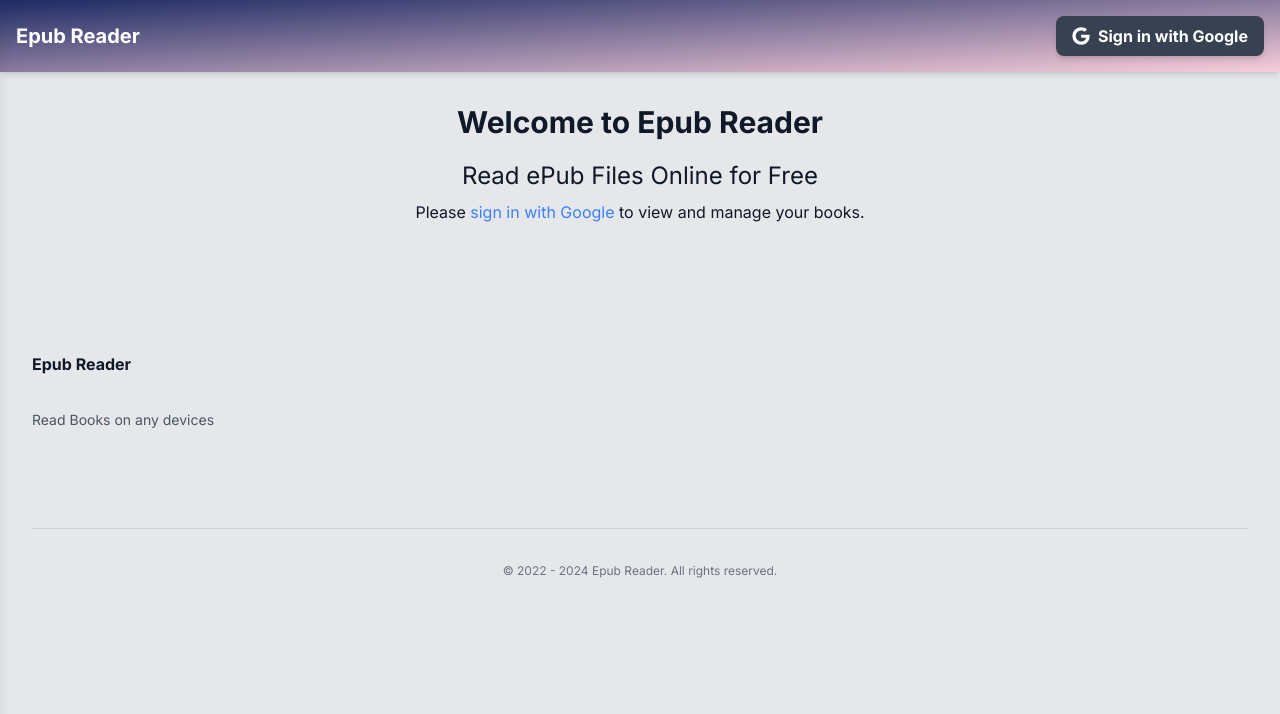
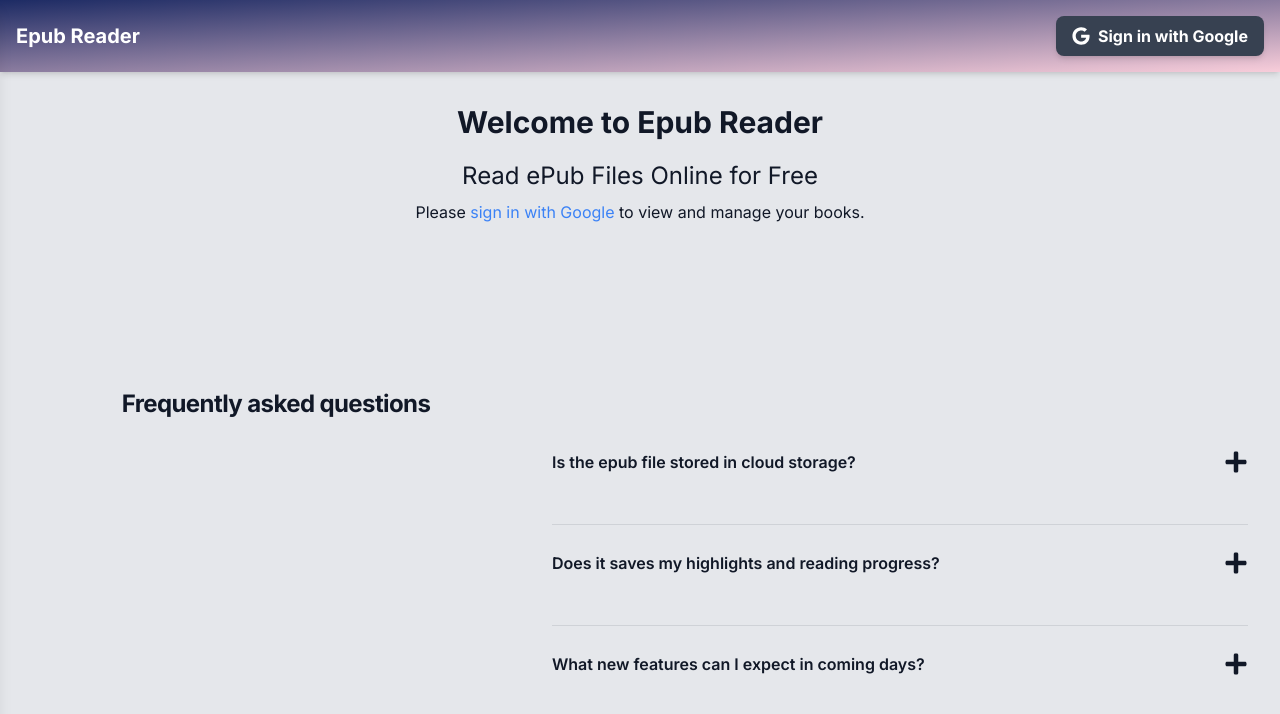
Before and after one commit to subidhkhanal/epub-reader, a Next.js app: page / in a window 1280 px wide. Shown: the top 714 px of the page. Built offline with nearby package versions, Linux system fonts and the light colour scheme; no server answers.

Commit message:
added faq section

```diff
--- /dev/null
+++ b/app/components/landingpage/faq_section.tsx
@@ -0,0 +1,84 @@
+"use client";
+
+import { useState } from "react";
+import { FaMinus, FaPlus } from "react-icons/fa";
+
+const faqs = [
+  {
+    question: "Is the epub file stored in cloud storage?",
+    answer: "Yes, We store the epub file in cloud.",
+  },
+  {
+    question: "Does it saves my highlights and reading progress?",
+    answer:
+      "Yes, we automatically save the highlights and reading progress on the cloud",
+  },
+  {
+    question: "What new features can I expect in coming days?",
+    answer:
+      "In coming days, you will be able to select fonts between Georgia, Merriweather, Literata, and Vollkorn",
+  },
+];
+
+export default function FaqSection() {
+  const [openFaq, setOpenFaq] = useState<number | null>(null);
+
+  const toggleFaq = (index: number) => {
+    setOpenFaq(openFaq === index ? null : index); // Open or close the clicked FAQ
+  };
+
+  return (
+    <div>
+      <div className="mx-auto max-w-7xl px-6 py-24 sm:pt-32 lg:px-8 lg:py-40">
+        <div className="lg:grid lg:grid-cols-12 lg:gap-8">
+          <div className="lg:col-span-5">
+            <h2 className="text-2xl font-bold leading-10 tracking-tight text-gray-900">
+              Frequently asked questions
+            </h2>
+            {/* <p className="mt-4 text-base leading-7 text-gray-600">
+              Can’t find the answer you’re looking for? Reach out to our{" "}
+              <a
+                href="/contactus"
+                className="font-semibold text-indigo-600 hover:text-indigo-500"
+              >
+                team.
+              </a>{" "}
+            </p> */}
+          </div>
+          <div className="mt-10 lg:col-span-7 lg:mt-0">
+            <dl className="mt-10 space-y-6 divide-y divide-gray-900/10">
+              {faqs.map((faq, index) => (
+                <div key={faq.question} className="py-6">
+                  <dt>
+                    <button
+                      className="flex w-full items-start justify-between text-left text-gray-900"
+                      onClick={() => toggleFaq(index)}
+                    >
+                      <span className="text-base font-semibold leading-7">
+                        {faq.question}
+                      </span>
+                      <span className="ml-6 flex h-7 items-center">
+                        {openFaq === index ? (
+                          <FaMinus className="h-6 w-6" aria-hidden="true" />
+                        ) : (
+                          <FaPlus className="h-6 w-6" aria-hidden="true" />
+                        )}
+                      </span>
+                    </button>
+                  </dt>
+                  {openFaq === index && (
+                    <dd className="mt-2 pr-12">
+                      <p className="text-base leading-7 text-gray-600">
+                        {faq.answer}
+                      </p>
+                    </dd>
+                  )}
+                </div>
+              ))}
+            </dl>
+          </div>
+        </div>
+      </div>
+    </div>
+  );
+}
--- a/app/page.tsx
+++ b/app/page.tsx
@@ -10,6 +10,7 @@ import BookGrid from "@/app/components/BookGrid";
 import { ThemeContext } from "@/app/context/ThemeContext"; // Import ThemeContext
 import { signInWithPopup } from "firebase/auth"; // Import signInWithPopup
 import Footer from "./components/footer";
+import FaqSection from "./components/landingpage/faq_section";
 
 const Home: React.FC = () => {
   const [user, loading] = useAuthState(auth);
@@ -125,6 +126,7 @@ const Home: React.FC = () => {
               </span>{" "}
               to view and manage your books.
             </p>
+            <FaqSection />
             <Footer />
           </div>
         )}
```
